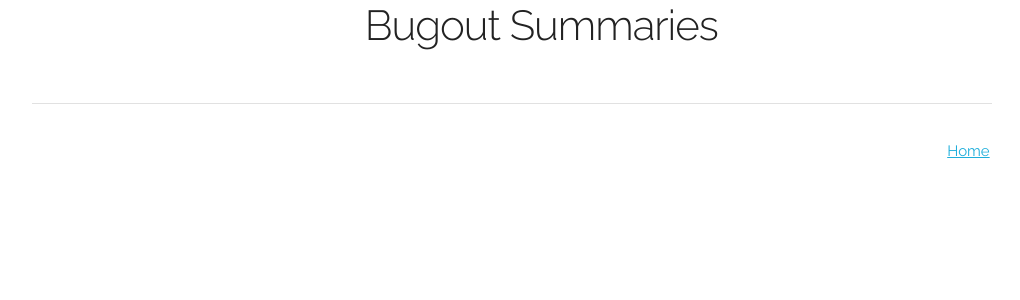
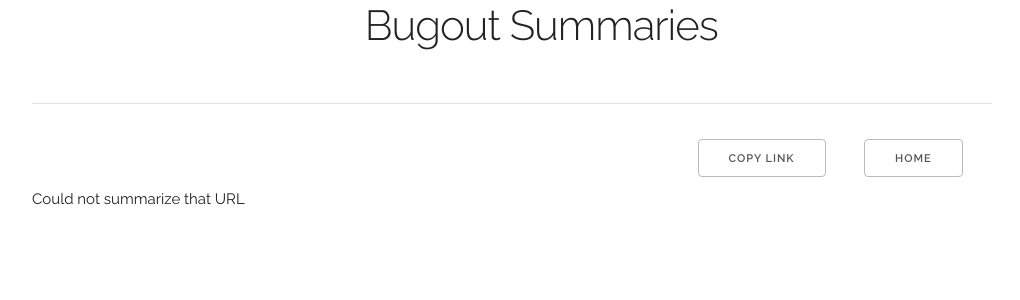
Before and after one commit to bugout-dev/thumbsup, a Flask app: template thumbsup/templates/results.html.jinja in a window 1280 px wide. Shown: the top 300 px of the page, without its empty margins (128-1148 px from the left). Run offline with Flask 2, Linux system fonts and the light colour scheme; the template is opened without the code that fills it, so the values that code supplies are empty.

Commit message:
COPY LINK button
Also turned Home link to a Button

```diff
--- a/thumbsup/templates/results.html.jinja
+++ b/thumbsup/templates/results.html.jinja
@@ -12,6 +12,11 @@
     <link rel="stylesheet" href="css/normalize.css">
     <link rel="stylesheet" href="css/skeleton.css">
 </head>
+<script>
+    function copyURL() {
+        navigator.clipboard.writeText("https://thumbsup.bugout.dev/summary?url={{ url | urlencode }}")
+    }
+</script>
 
 <body>
     <div class="container" id="heading">
@@ -22,8 +27,14 @@
         </div>
         <hr>
         <div class="row">
-            <div class="one columns offset-by-eleven">
-                <a href="/index.html">Home</a>
+            <div class="eight columns">
+                &nbsp;
+            </div>
+            <div class="two columns">
+                <button onClick="copyURL()">Copy link</button>
+            </div>
+            <div class="two columns">
+                <a href="/index.html"><button>Home</button></a>
             </div>
         </div>
     </div>
@@ -122,6 +133,12 @@
         {% else %}
         No accepted answer for question.
         {% endif %}
+    {% else %}
+        <div class="row">
+            <div class="ten-columns offset-by-one">
+            Could not summarize that URL
+            </div>
+        </div>
     {% endif %}
     </div>
 </body>
```
